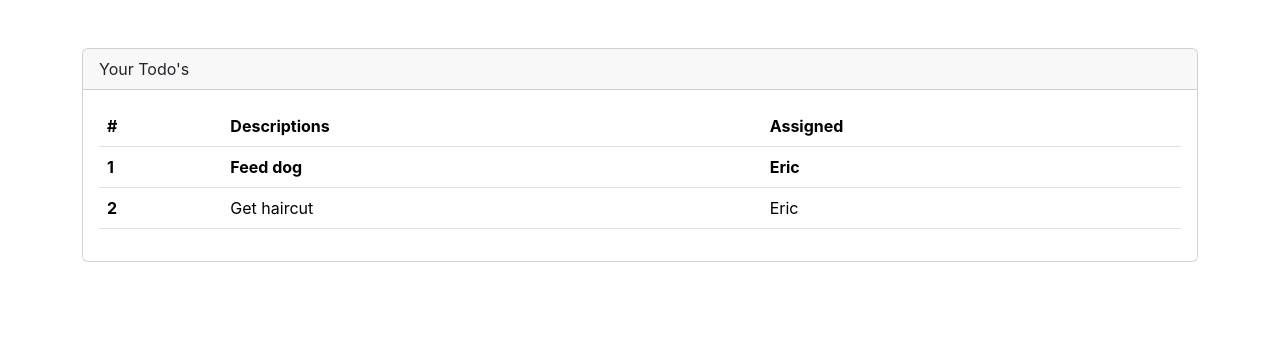
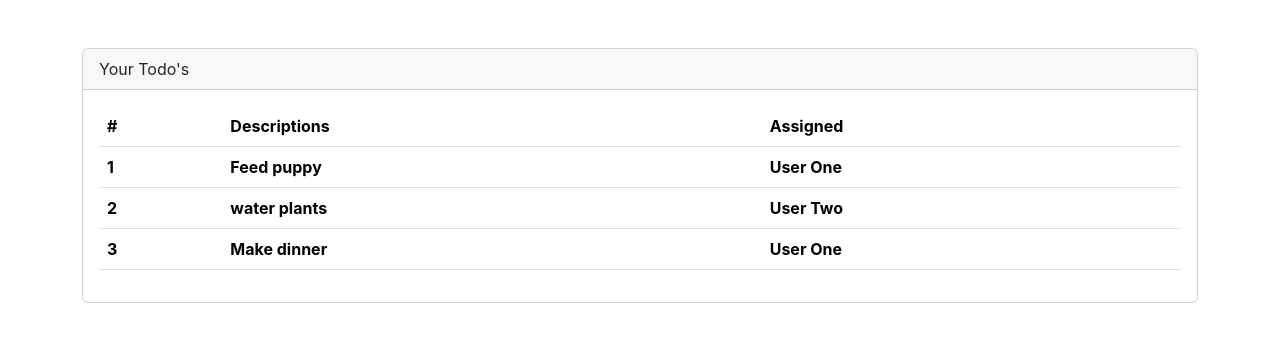
Before and after one commit to Garrick-Guo/react-Todo-Demo, a React (Create React App) app: page / in a window 1280 px wide. Shown: the top 342 px of the page. Built offline with nearby package versions, Linux system fonts and the light colour scheme.

Commit message:
create component and pass props

```diff
--- a/src/App.js
+++ b/src/App.js
@@ -2,6 +2,12 @@
 import TodoRowitem from './components/TodoRowItem';
 
 function App() {
+  const todos = [
+    {rowNumber: 1, rowDescription: 'Feed puppy', rowAssigned: 'User One'},
+    {rowNumber: 2, rowDescription: 'water plants', rowAssigned: 'User Two'},
+    {rowNumber: 3, rowDescription: 'Make dinner', rowAssigned: 'User One'}
+]
+
   return (
     <div className='mt-5 container'>
       <div className='card'>
@@ -18,12 +24,21 @@
               </tr>
             </thead>
             <tbody>
-             <TodoRowitem/>
-              <tr>
-                <th scope='row'>2</th>
-                <td>Get haircut</td>
-                <td>Eric</td>
-              </tr>
+             <TodoRowitem
+             rowNumber={todos[0].rowNumber}
+             rowDescription={todos[0].rowDescription}
+             rowAssigned={todos[0].rowAssigned}
+             />
+             <TodoRowitem
+             rowNumber={todos[1].rowNumber}
+             rowDescription={todos[1].rowDescription}
+             rowAssigned={todos[1].rowAssigned}
+             />
+             <TodoRowitem
+             rowNumber={todos[2].rowNumber}
+             rowDescription={todos[2].rowDescription}
+             rowAssigned={todos[2].rowAssigned}
+             />
             </tbody>
           </table>
         </div>
--- a/src/components/TodoRowItem.js
+++ b/src/components/TodoRowItem.js
@@ -1,9 +1,9 @@
-function TodoRowitem() {
+function TodoRowitem(props) {
     return (
         <tr>
-            <th scope="row">1</th>
-            <th>Feed dog</th>
-            <th>Eric</th>
+            <th scope="row">{props.rowNumber}</th>
+            <th>{props.rowDescription}</th>
+            <th>{props.rowAssigned}</th>
         </tr>
 
     )
```
